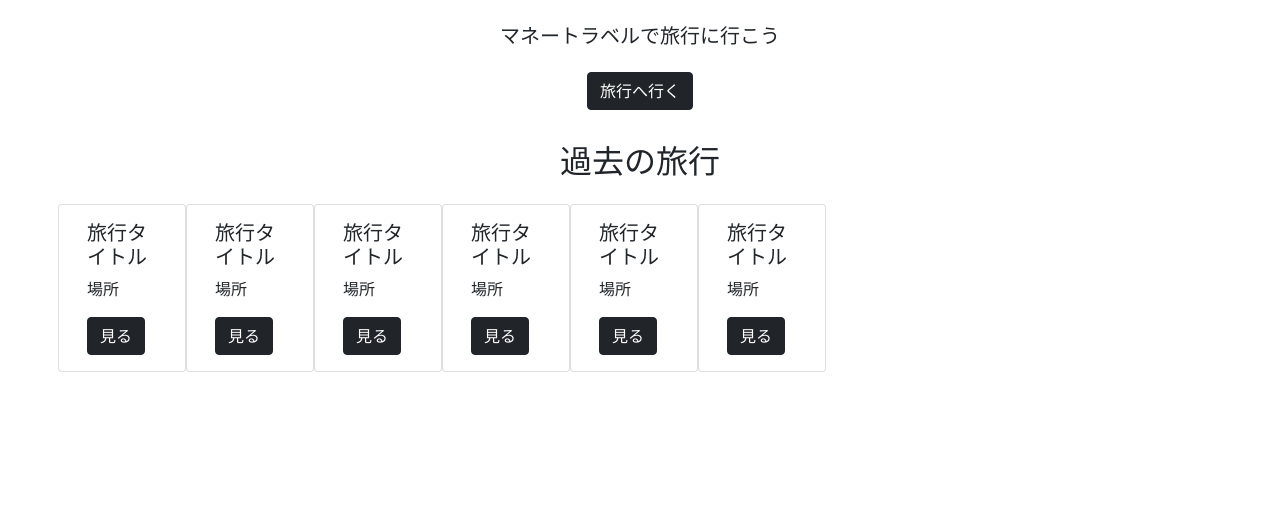
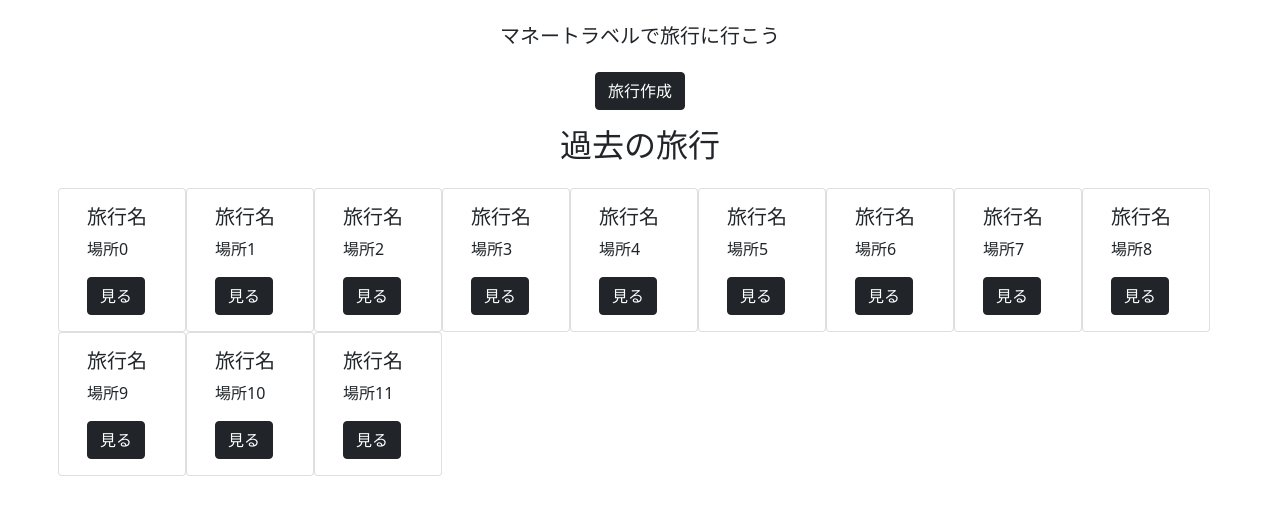
Before and after one commit to Gako3113/S18_project, a Flask app: page /top in a window 1280 px wide. Shown: the part 56-571 px from the top of the page. Run offline with Flask 2, Linux system fonts and the light colour scheme; some libraries are stand-ins or nearby versions.

Commit message:
ボタンの修正、旅行登録画面完成

```diff
--- a/app.py
+++ b/app.py
@@ -1,7 +1,8 @@
 
 #Flaskとrender_template（HTMLを表示させるための関数）をインポート
-from flask import Flask,render_template
-
+from flask import Flask, render_template, request
+from datetime import datetime
+import os
 #Flaskオブジェクトの生成
 app = Flask(__name__)
 
@@ -10,7 +11,7 @@ app = Flask(__name__)
 
 @app.route("/")
 def layout():
-    return render_template("layout.html")
+    return render_template("layout.html", url="url")
 
 @app.route("/top")
 def top():
@@ -24,8 +25,18 @@ def register():
 def login():
     return render_template("login.html")
 
-@app.route("/travel_register")
+@app.route("/travel_register", methods =['POST', 'GET'])
 def travel_register():
+    if request.method == 'POST':
+        #旅行日を取得
+        trip = request.form['trip_name']
+        #日付を取得
+        start_date = request.form.get('start_date')
+        end_date = request.form.get('end_date')
+        #開始日を取得
+        start = datetime.strptime(start_date, '%Y-%m-%d')
+        #終了日を取得
+        end = datetime.strptime(end_date, '%Y-%m-%d')
     return render_template("travel_register.html")
 
 @app.route("/travel")
--- a/templates/layout.html
+++ b/templates/layout.html
@@ -32,7 +32,12 @@
 
   <nav class="navbar navbar-expand-md navbar-dark fixed-top bg-dark mb-2">
     <div class="container-fluid">
+      {% if url == "./login", "./register" %}
+      <a class="navbar-brand">マネートラベル</a>
+      {% else %}
       <a class="navbar-brand" href="./top">マネートラベル</a>
+      {% endif %}
+
       {% block nav %}
       <button class="navbar-toggler" type="button" data-bs-toggle="collapse" data-bs-target="#navbarCollapse"
         aria-controls="navbarCollapse" aria-expanded="false" aria-label="Toggle navigation">
@@ -44,7 +49,7 @@
             <a class="nav-link" aria-current="page" href="./travel_register">旅行作成</a>
           </li>
           <li class="nav-item">
-            <a class="nav-link" href="#past_travel">過去の旅行</a>
+            <a class="nav-link" href="top#past_travel">過去の旅行</a>
           </li>
           <li class="nav-item">
             <a class="nav-link" href="./login">ログアウト</a>
@@ -65,9 +70,6 @@
   <script src="/docs/5.0/dist/js/bootstrap.bundle.min.js"
     integrity="sha384-ygbV9kiqUc6oa4msXn9868pTtWMgiQaeYH7/t7LECLbyPA2x65Kgf80OJFdroafW"
     crossorigin="anonymous"></script>
-
-
-
   <script src="https://cdn.jsdelivr.net/npm/@popperjs/core@2.5.4/dist/umd/popper.min.js"
     integrity="sha384-q2kxQ16AaE6UbzuKqyBE9/u/KzioAlnx2maXQHiDX9d4/zp8Ok3f+M7DPm+Ib6IU"
     crossorigin="anonymous"></script>
--- a/templates/top.html
+++ b/templates/top.html
@@ -1,62 +1,24 @@
 {% extends "layout.html" %}
 {% block main %}
-<div class="mb-2 text-center">
+<div class="container mb-2 text-center position-static">
   <h1 class="fs-5 p-3" id ="travel">マネートラベルで旅行に行こう</h1>
-  <button type="button" class="btn btn-dark mb-3 position-center" formaction="./top">旅行へ行く</button>
+  <a href="./travel_register" class="btn btn-dark" method="post">旅行作成</a>
   <section class="item ">
     <h1 class="fs-2 p-3" id="past_travel">過去の旅行</h1>
   </section>
 </div>
+
 <div class="container m-0 p-0">
   <div class="row row-3 cols-3">
+    {% for nav in range(12) %}
     <div class="card" style="width: 8rem;">
       <div class="card-body">
-          <h5 class="card-title">旅行タイトル</h5>
-          <p class="card-text">場所</p>
-          <a href="#" class="btn btn-dark">見る</a>
+        <h5 class="card-title">旅行名</h5>
+        <p class="card-text">場所{{nav}}</p>
+        <a href="./liquidation" class="btn btn-dark">見る</a>
       </div>
     </div>
-
-      <div class="card" style="width: 8rem;">
-        <div class="card-body">
-          <h5 class="card-title">旅行タイトル</h5>
-          <p class="card-text">場所</p>
-          <a href="#" class="btn btn-dark">見る</a>
-        </div>
-      </div>
-      <div class="card" style="width: 8rem;">
-        <div class="card-body">
-          <h5 class="card-title">旅行タイトル</h5>
-          <p class="card-text">場所</p>
-          <a href="#" class="btn btn-dark">見る</a>
-        </div>
-      </div>
-      <div class="card" style="width: 8rem;">
-        <div class="card-body">
-          <h5 class="card-title">旅行タイトル</h5>
-          <p class="card-text">場所</p>
-          <a href="#" class="btn btn-dark">見る</a>
-        </div>
-      </div>
-      <div class="card" style="width: 8rem;">
-        <div class="card-body">
-          <h5 class="card-title">旅行タイトル</h5>
-          <p class="card-text">場所</p>
-          <a href="#" class="btn btn-dark">見る</a>
-        </div>
-      </div>
-      <div class="card" style="width: 8rem;">
-        <div class="card-body">
-          <h5 class="card-title">旅行タイトル</h5>
-          <p class="card-text">場所</p>
-          <a href="#" class="btn btn-dark">見る</a>
-        </div>
-      </div>
-  </div>
-  </div>
-  </div>
-  </div>
-  </div>
+    {% endfor %}
  </div>
 </div>
 {% endblock %}
```
Also changed, not shown: templates/login.html (+5 -5 lines), templates/register.html (+5 -5 lines), templates/travel_register.html (+22 -3 lines). Lines whose indentation alone changed are shown as unchanged.
